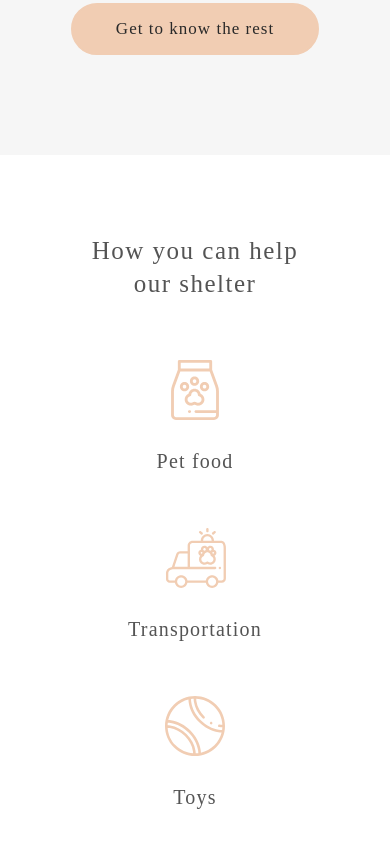
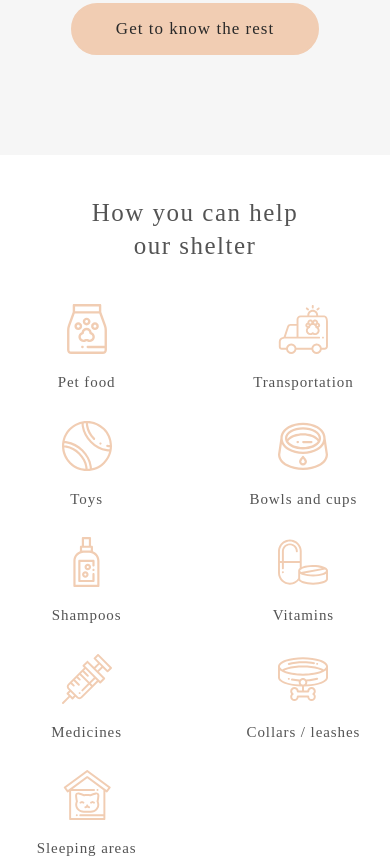
Before and after one commit to zhadan93/rsschool-js, a plain HTML site: page shelter/pages/main/index.html in a window 390 px wide. Shown: the part 2503-3364 px from the top of the page. Drawn offline with Linux system fonts and the light colour scheme; files whose address does not match are found by name.

Commit message:
feat: add adaptive help block

```diff
--- a/shelter/pages/main/index.html
+++ b/shelter/pages/main/index.html
@@ -98,39 +98,39 @@
         <div class="help__list">
           <div class="help__item">
             <img class="help__icon" src="../../assets/svg/icon-pet-food.svg" alt="Pet food">
-            <h4 class="title title__h4">Pet food</h4>
+            <h4 class="title title__h4 title__h4--smalled">Pet food</h4>
           </div>
           <div class="help__item">
             <img class="help__icon" src="../../assets/svg/icon-transportation.svg" alt="Transportation">
-            <h4 class="title title__h4">Transportation</h4>
+            <h4 class="title title__h4 title__h4--smalled">Transportation</h4>
           </div>
           <div class="help__item">
             <img class="help__icon" src="../../assets/svg/icon-toys.svg" alt="Toys">
-            <h4 class="title title__h4">Toys</h4>
+            <h4 class="title title__h4 title__h4--smalled">Toys</h4>
           </div>
           <div class="help__item">
             <img class="help__icon" src="../../assets/svg/icon-bowls-and-cups.svg" alt="Bowls and cups">
-            <h4 class="title title__h4">Bowls and cups</h4>
+            <h4 class="title title__h4 title__h4--smalled">Bowls and cups</h4>
           </div>
           <div class="help__item">
             <img class="help__icon" src="../../assets/svg/icon-shampoos.svg" alt="Shampoo">
-            <h4 class="title title__h4">Shampoos</h4>
+            <h4 class="title title__h4 title__h4--smalled">Shampoos</h4>
           </div>
           <div class="help__item">
             <img class="help__icon" src="../../assets/svg/icon-vitamins.svg" alt="Vitamins">
-            <h4 class="title title__h4">Vitamins</h4>
+            <h4 class="title title__h4 title__h4--smalled">Vitamins</h4>
           </div>
           <div class="help__item">
             <img class="help__icon" src="../../assets/svg/icon-medicines.svg" alt="Medicines">
-            <h4 class="title title__h4">Medicines</h4>
+            <h4 class="title title__h4 title__h4--smalled">Medicines</h4>
           </div>
           <div class="help__item">
             <img class="help__icon" src="../../assets/svg/icon-collars-leashes.svg" alt="Collars leashes">
-            <h4 class="title title__h4">Collars / leashes</h4>
+            <h4 class="title title__h4 title__h4--smalled">Collars / leashes</h4>
           </div>
           <div class="help__item">
             <img class="help__icon" src="../../assets/svg/icon-sleeping-area.svg" alt="Sleeping area">
-            <h4 class="title title__h4">Sleeping areas</h4>
+            <h4 class="title title__h4 title__h4--smalled">Sleeping areas</h4>
           </div>
         </div>
       </div>
--- a/shelter/pages/main/style.css
+++ b/shelter/pages/main/style.css
@@ -572,7 +572,8 @@ html {
   }
 
   .not-only__wrapper,
-  .footer__wrapper {
+  .footer__wrapper,
+  .help__wrapper {
     padding: 0 3.12%;
   }
 
@@ -586,6 +587,16 @@ html {
 
   .about__wrapper {
     flex-wrap: wrap;
+  }
+
+  .help__list {
+    padding: 0 calc(7.14% - 8px);
+    justify-content: space-between;
+    column-gap: 60px;
+  }
+
+  .help__item {
+    width: 170px;
   }
 
   .footer {
@@ -693,7 +704,8 @@ html {
     min-width: 260px;
   }
 
-  .about {
+  .about,
+  .help {
     padding-top: 42px;
     padding-bottom: 42px;
   }
@@ -718,6 +730,31 @@ html {
     width: 42.45%;
     max-width: 300px;
     min-width: 260px;
+  }
+
+  .help__wrapper {
+    padding: 0 calc(3.1% - 10px);
+    gap: 42px;
+  }
+
+  .help__list {
+    gap: 30px;
+  }
+
+  .help__item {
+    width: 26.9%;
+    min-width: 130px;
+    gap: 20px;
+  }
+
+  .title__h4--smalled {
+    font-size: 1.5rem;
+    line-height: 110%;
+  }
+
+  .help__icon {
+    min-width: 50px;
+    width: 35%;
   }
 
   .footer__wrapper {
```
